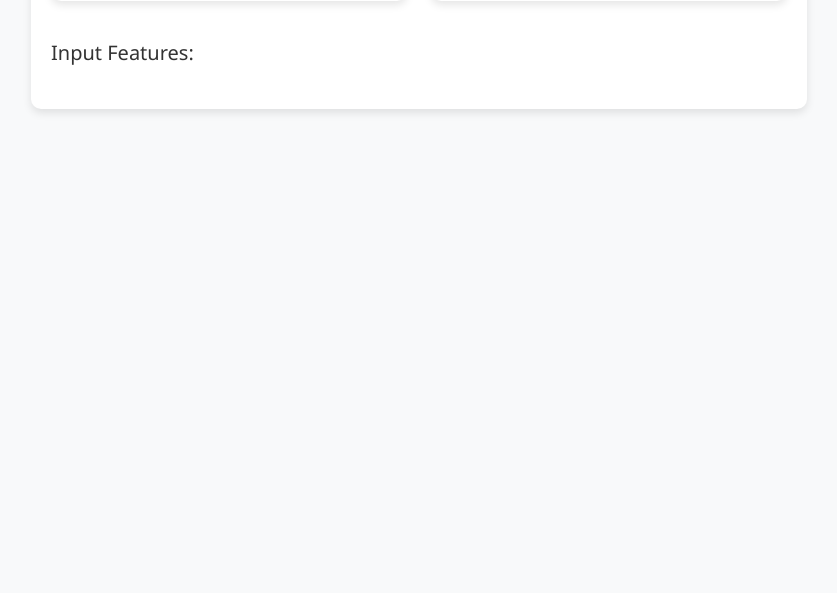
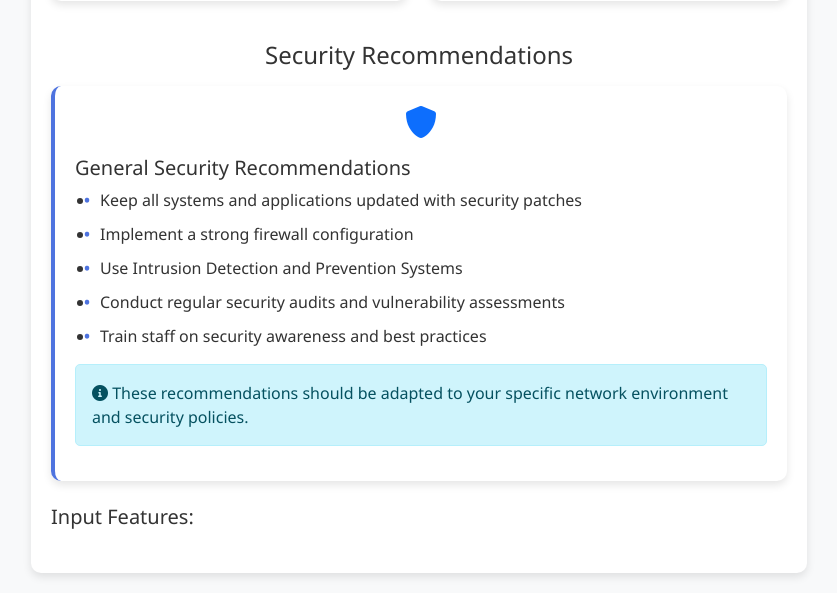
Before and after one commit to akalekurthi/Network-Security-Predictor, a Flask app: template templates/prediction.html in a window 1280 px wide. Shown: the part 1077-1670 px from the top of the page, without its empty margins (221-1058 px from the left). Before the commit the page ends 1190 px from the top, so only its background shows below. Run offline with Flask 3, Linux system fonts and the light colour scheme; the template is opened without the code that fills it, so the values that code supplies are empty.

Commit message:
Assistant checkpoint: Added attack protection recommendations section
Assistant generated file changes:
- templates/prediction.html: Add security recommendations section
- static/css/style.css: Add styles for security recommendations
- static/js/animations.js: Add animation for recommendations section

---

User prompt:

add some sugestions to protect from attack in Analysis Results page .

Replit-Commit-Author: Assistant
Replit-Commit-Session-Id: 0fe7ac8f-04b9-4bb5-aaa7-3dfec1634e21

```diff
--- a/static/css/style.css
+++ b/static/css/style.css
@@ -290,3 +290,39 @@ body {
   transform: translateY(-2px);
   box-shadow: 0 4px 8px rgba(0,0,0,0.1);
 }
+
+/* Custom styles go here */
+
+/* Security Recommendations Styles */
+.security-recommendations .card {
+    border-left: 4px solid #4e73df;
+    transition: transform 0.3s ease;
+}
+
+.security-recommendations .card:hover {
+    transform: translateY(-5px);
+    box-shadow: 0 5px 15px rgba(0,0,0,0.1);
+}
+
+.recommendation-icon {
+    color: #4e73df;
+}
+
+.recommendation-list {
+    padding-left: 20px;
+}
+
+.recommendation-list li {
+    margin-bottom: 10px;
+    position: relative;
+    padding-left: 5px;
+}
+
+.recommendation-list li:before {
+    content: "•";
+    color: #4e73df;
+    font-weight: bold;
+    display: inline-block;
+    width: 1em;
+    margin-left: -1em;
+}
--- a/templates/prediction.html
+++ b/templates/prediction.html
@@ -82,6 +82,72 @@
                             <div class="card-body">
                                 <h5 class="card-title">Recall Score</h5>
                                 <canvas id="recallChart"></canvas>
+                            </div>
+                        </div>
+                    </div>
+                </div>
+
+                <div class="security-recommendations mt-4">
+                    <h4 class="text-center mb-3">Security Recommendations</h4>
+                    <div class="card">
+                        <div class="card-body">
+                            <div class="recommendation-icon text-center mb-3">
+                                <i class="fas fa-shield-alt text-primary fa-2x"></i>
+                            </div>
+
+                            {% if prediction == 'DDoS Attack' %}
+                            <h5>DDoS Attack Protection</h5>
+                            <ul class="recommendation-list">
+                                <li>Implement rate limiting for network requests</li>
+                                <li>Deploy a Web Application Firewall (WAF)</li>
+                                <li>Enable DDoS protection services from your ISP</li>
+                                <li>Use traffic analysis tools to detect and block abnormal traffic patterns</li>
+                                <li>Consider deploying your application behind a Content Delivery Network (CDN)</li>
+                            </ul>
+
+                            {% elif prediction == 'Probe Attack' %}
+                            <h5>Probe Attack Protection</h5>
+                            <ul class="recommendation-list">
+                                <li>Disable unnecessary network services and ports</li>
+                                <li>Implement strict firewall rules to block port scanning</li>
+                                <li>Use Intrusion Prevention Systems (IPS) to detect reconnaissance activities</li>
+                                <li>Regularly scan your network for vulnerabilities</li>
+                                <li>Hide network topology information from public access</li>
+                            </ul>
+
+                            {% elif prediction == 'R2L Attack' %}
+                            <h5>Remote to Local (R2L) Attack Protection</h5>
+                            <ul class="recommendation-list">
+                                <li>Implement strong password policies and multi-factor authentication</li>
+                                <li>Keep all systems and applications updated with security patches</li>
+                                <li>Use privilege separation and least privilege principles</li>
+                                <li>Monitor for unauthorized login attempts</li>
+                                <li>Implement network segmentation to limit lateral movement</li>
+                            </ul>
+
+                            {% elif prediction == 'U2R Attack' %}
+                            <h5>User to Root (U2R) Attack Protection</h5>
+                            <ul class="recommendation-list">
+                                <li>Apply the principle of least privilege for all user accounts</li>
+                                <li>Regularly audit user permissions and access controls</li>
+                                <li>Keep systems patched against known privilege escalation vulnerabilities</li>
+                                <li>Implement application whitelisting to prevent unauthorized execution</li>
+                                <li>Use security tools that can detect unusual privilege escalation attempts</li>
+                            </ul>
+
+                            {% else %}
+                            <h5>General Security Recommendations</h5>
+                            <ul class="recommendation-list">
+                                <li>Keep all systems and applications updated with security patches</li>
+                                <li>Implement a strong firewall configuration</li>
+                                <li>Use Intrusion Detection and Prevention Systems</li>
+                                <li>Conduct regular security audits and vulnerability assessments</li>
+                                <li>Train staff on security awareness and best practices</li>
+                            </ul>
+                            {% endif %}
+
+                            <div class="alert alert-info mt-3">
+                                <i class="fas fa-info-circle"></i> These recommendations should be adapted to your specific network environment and security policies.
                             </div>
                         </div>
                     </div>
```
Also changed, not shown: static/js/animations.js (+18 -0 lines).
